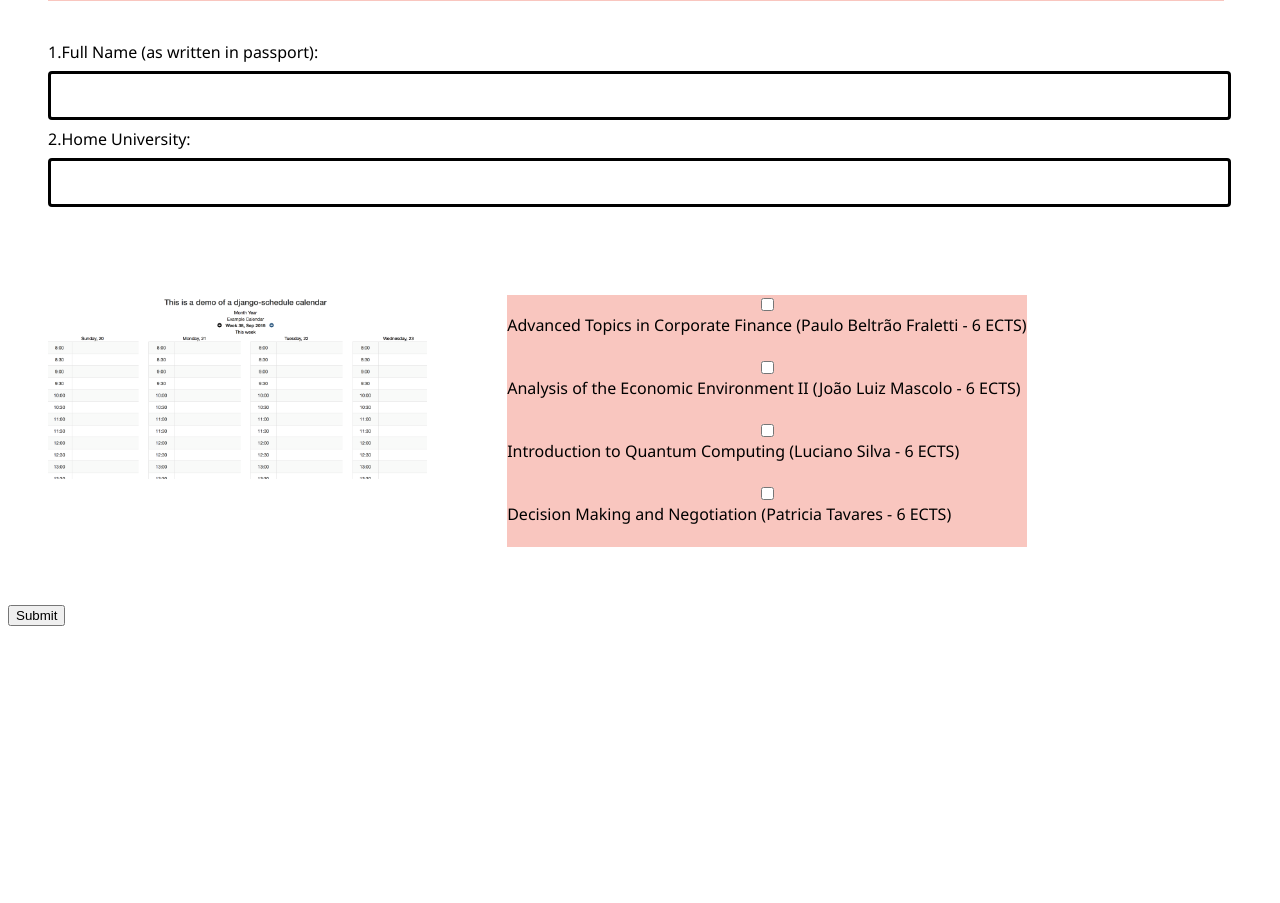
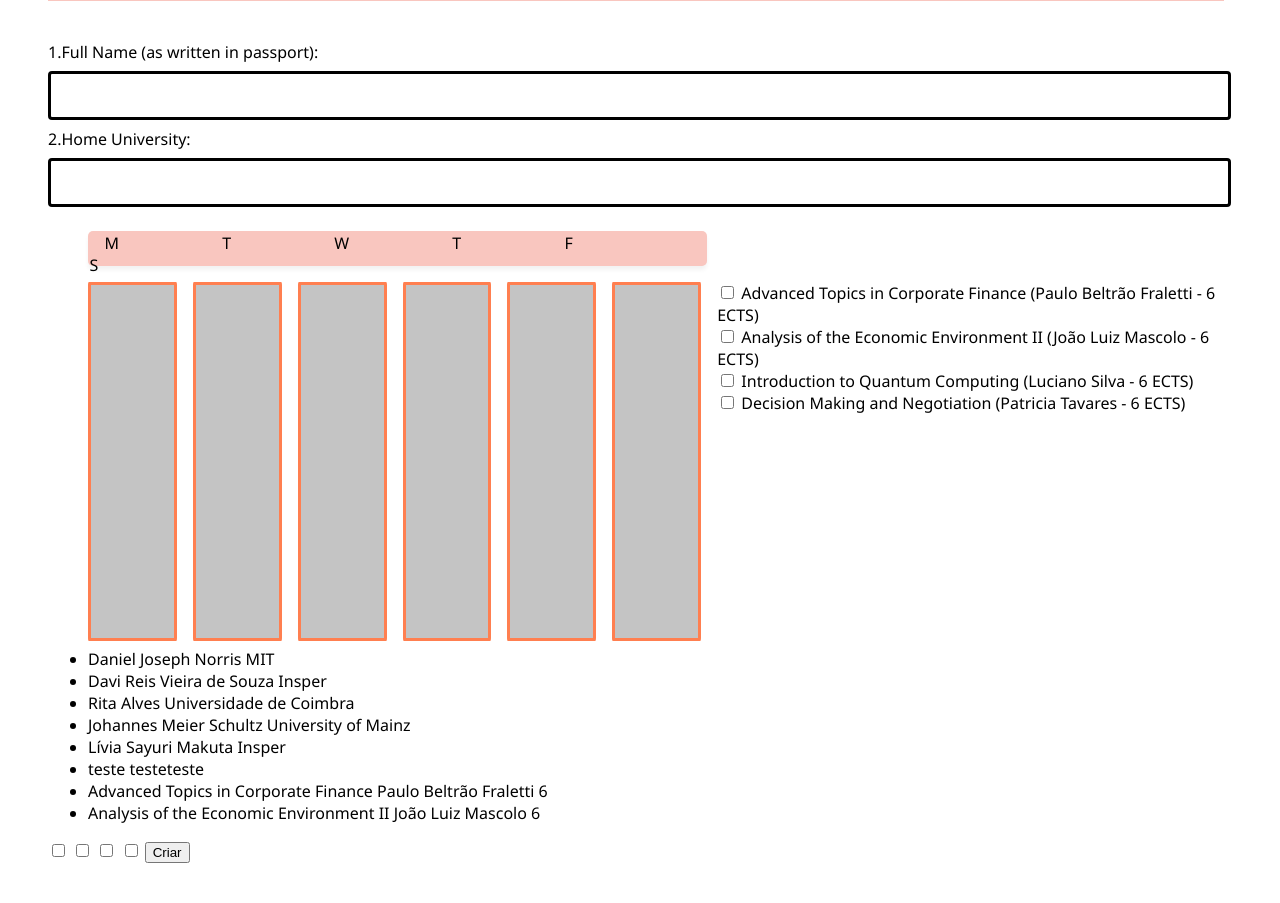
Before and after one commit to Insper/Projeto-Internacional, a Django app: page / in a window 1280 px wide. Shown: the part 750-1653 px from the top of the page. Before the commit the page ends 1376 px from the top, so only its background shows below. Run offline with Django 3.2, Linux system fonts and the light colour scheme; data comes from the database, SQL or seed files in the repository; both versions use the stored data as it was after the commit.

Commit message:
POST com nome e homeUniversity ok! Com a prioridade e o candidato (POST do timetable) ok. Falta postar as matérias do timetable do candidato...

```diff
--- a/inputs/static/inputs/css/style.css
+++ b/inputs/static/inputs/css/style.css
@@ -34,7 +34,7 @@ form{
     display: flex;
     flex-direction: row;
     width: 93%;
-    height: 20%;
+    height: 70%;
     background-color: #F9C6BF;
     margin: 40px;
 }
@@ -63,13 +63,57 @@ form{
 .calendarAndCourses{
     display: flex;
     flex-direction: row;
+    height: 350px;
+    margin-left: 40px ;
 }
 
-.coursesBox{
+.row{
     display: flex;
-    flex-direction: column;
-    /* width: 93%; */
-    height: 40%;
+    flex-direction: row;
+    justify-content: space-between;
+    width: 55%;
+}
+
+.columnsDays{
+    padding: 0.25%;
+    background-color: #C4C4C4;
+    white-space: nowrap;
+    margin-right: 1rem;
+    width: 95px;
+    height: 100%;
+    border-radius: 1%;
+    border-style: solid;
+    border-color: coral;
+
+}
+
+
+.rectangle{
+    margin-left: 40px;
+    text-indent: 15px;
+    padding: 0.1rem;
+    letter-spacing: 49.5px;
+    /* width: 650px; */
+    width: 52%;
+    height: 32px;
+    left: 40px;
+    background: #F9C6BF;
+    box-shadow: 0px 4px 4px rgba(0, 0, 0, 0.05);
+    border-radius: 5px;
+}
+
+/* #F9C6BF */
+
+
+.cousesBox{
+    margin: 0;
     background-color: #F9C6BF;
-    margin: 40px;
+    height: 250px;
+    width: 405px;
+    box-shadow: 0px 4px 4px rgba(0, 0, 0, 0.05);
+    border-radius: 2%;
 }
+
+
+.abreviations{
+}
--- a/inputs/templates/inputs/index.html
+++ b/inputs/templates/inputs/index.html
@@ -40,31 +40,67 @@
   <input class="inputFields" id="name" type="text" name="name" /> <br>
   <label for="homeUniversity">2.Home University:</label> <br>
   <input class="inputFields" id="homeUniversity" name="homeUniversity"></input><br>
-</form>
+
+  <div>
+    <p class="rectangle">M T W T F S<p>
+  </div>
 
   <div class="calendarAndCourses">
-  <img class="calendarProvisorio" src="{% static 'inputs/img/calendarExample.png' %}" />
 
-  <form class="coursesBox" action="/">
-    <input type="checkbox" id="course1" name="course1" value="course1">
+    <div class="row">
+      <div class="columnsDays">
+        <p></p>
+      </div>
+      <div class="columnsDays">
+        <p></p>
+      </div>
+      <div class="columnsDays">
+        <p></p>
+      </div>
+      <div class="columnsDays">
+        <p></p>
+      </div>
+      <div class="columnsDays">
+        <p></p>
+      </div>
+      <div class="columnsDays">
+        <p></p>
+      </div>
+    </div>
+
+
+    <!-- <form action="/"> -->
+      <div class="coursesBox">
+        <input type="checkbox" id="course1" name="courses1" value="course1">
         <label for="course1"> Advanced Topics in Corporate Finance (Paulo Beltrão Fraletti - 6 ECTS)</label><br>
-    <input type="checkbox" id="course2" name="course2" value="course2">
+        <input type="checkbox" id="course1" name="courses1" value="course2">
         <label for="course2"> Analysis of the Economic Environment II (João Luiz Mascolo - 6 ECTS)</label><br>
-    <input type="checkbox" id="course3" name="course3" value="course3">
+        <input type="checkbox" id="course1" name="courses1" value="course3">
         <label for="course3"> Introduction to Quantum Computing (Luciano Silva - 6 ECTS)</label><br>
-    <input type="checkbox" id="course4" name="course4" value="course4">
+        <input type="checkbox" id="course1" name="courses1" value="course4">
         <label for="course3"> Decision Making and Negotiation (Patricia Tavares - 6 ECTS)</label><br>
-
-  </form>
+      </div>
+    <!-- </form> -->
   </div>
 
   <ul>
       {% for candidate in candidates %}
-    <li>{{ candidate.name }}</li>
+      <li>{{candidate.name}}  {{candidate.homeUniversity}}</li>
+      {% endfor %}
+
+      {% for course in courses %}
+      <li>{{course.name}}  {{course.professor}}  {{course.ects}}</li>
       {% endfor %}
   </ul>
 
-<input type="submit" />
+  <input type="checkbox" name="checks[]" value="1" />
+  <input type="checkbox" name="checks[]" value="2" />
+  <input type="checkbox" name="checks[]" value="3" />
+  <input type="checkbox" name="checks[]" value="4" />
+
+  <button class="btn" type="submit">Criar</button>
+
+</form>
 
 
 {% endblock %}
--- a/inputs/views.py
+++ b/inputs/views.py
@@ -1,15 +1,47 @@
 from django.shortcuts import render, redirect
-from .models import Candidate
+from .models import Candidate, Course, Timetable
 import openpyxl
 import os
 
 def index(request):
     if request.method == 'POST':
         name = request.POST.get('name')
+        print(name)
         homeUniversity = request.POST.get('homeUniversity')
-        input = Candidate(name = name, homeUniversity = homeUniversity)
-        input.save()
+        print(homeUniversity)
+        candidate = Candidate(name = name, homeUniversity = homeUniversity)
+        candidate.save()
+
+        courses = request.POST.getlist('courses1')
+        some_var = request.POST.getlist('checks[]')
+        print("SOME VAR", some_var)
+        for c in courses:
+            print(c.name)
+            elemento = Course(name=c)
+            elemento.save()
+
+        #  for i in range(len(lista_de_tags)):
+        #     elemento = Tag(tag=lista_de_tags[i])
+        #     elemento.save()
+        #     quote.tags.add(elemento)
+
+
+        print("Esses são os cursos: ", courses)
+        # print("ESSES SAO COURSES: ", courses)
+        # priority = request.POST.get(1)
+        # candidato, criado = Candidate.objects.get_or_create(name=name)
+
+        candidato, criada = Candidate.objects.get_or_create(name=name, homeUniversity=homeUniversity)
+        if criada:
+            candidato.save()
+        print("ESSE É O CANDIDATO!:", candidato)
+
+        timetable = Timetable(courses= courses, priority= 1, candidate=candidato)
+        timetable.save()
+
+
         return redirect('index')
     else:
-        all_inputs = Candidate.objects.all()
-        return render(request, 'inputs/index.html', {'inputs': all_inputs})
+        all_candidates = Candidate.objects.all()
+        all_courses = Course.objects.all()
+        return render(request, 'inputs/index.html', {'candidates': all_candidates, 'courses': all_courses})
```
Also changed, not shown: db.sqlite3. Lines whose indentation alone changed are shown as unchanged.
